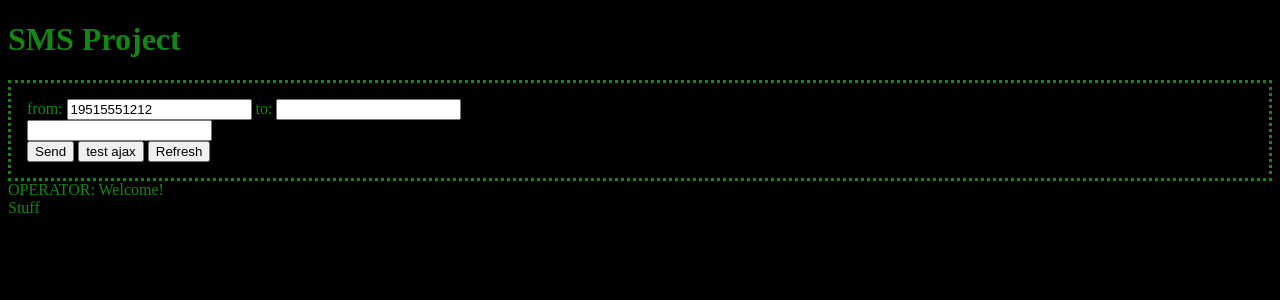
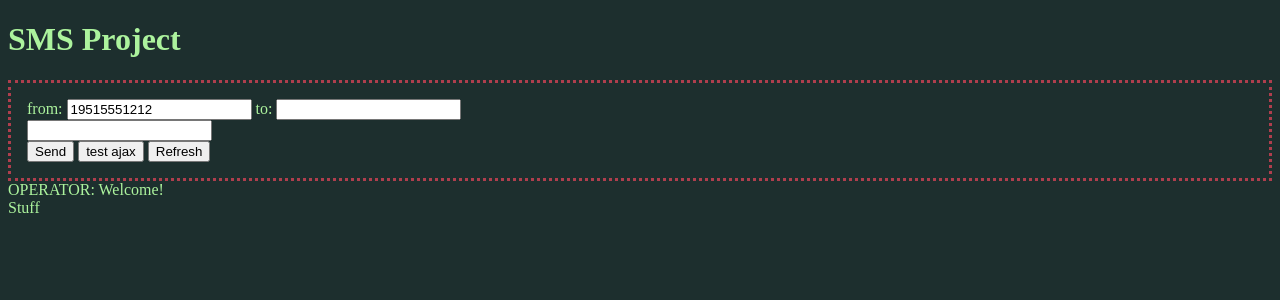
Before and after one commit to hailey/sms-proj, a Flask app: page / in a window 1280 px wide. Shown: the top 300 px of the page. Run offline with Flask 2, Linux system fonts and the light colour scheme.

Commit message:
Implemented new color scheme

```diff
--- a/static/main.css
+++ b/static/main.css
@@ -1,29 +1,37 @@
 body {
-    background-color: #000000;
-    color: #118811;
+    background-color: #1D2F2E;
+    color: #ACF39D;
 }
-
+/************
+ * 1D2F2E
+ * ACF39D
+ * B0C592
+ * A97C73
+ * AF3E4D
+ ************/
 .ts {
     font-size: 1em;
 }
 
 .to,.from {
     font-size: 2em;
-    color: #cff211;
+    color: #ACF39D;
 }
 
 .smschatlog {
     border:dashed;
+    border-color: #A97C73;
     padding: 10px;
     margin: 10px;
 }
 
 #chat-input {
     border: dotted;
+    border-color: #AF3E4D;
     padding: 1em;
 
 }
 .smsbody {
     font-size:2em;
-    color: #fef;
+    color: #B0C592;
 }
```
